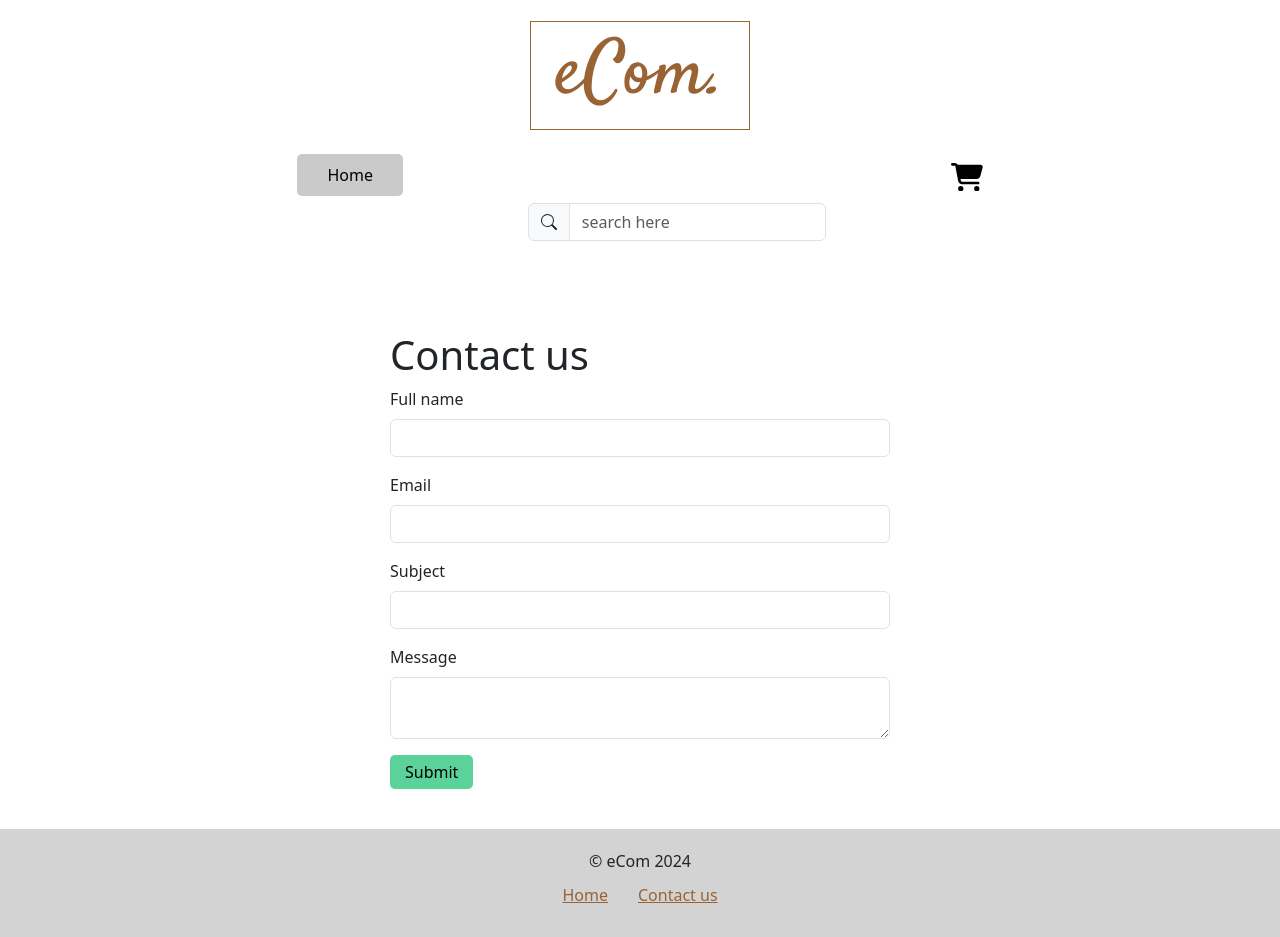
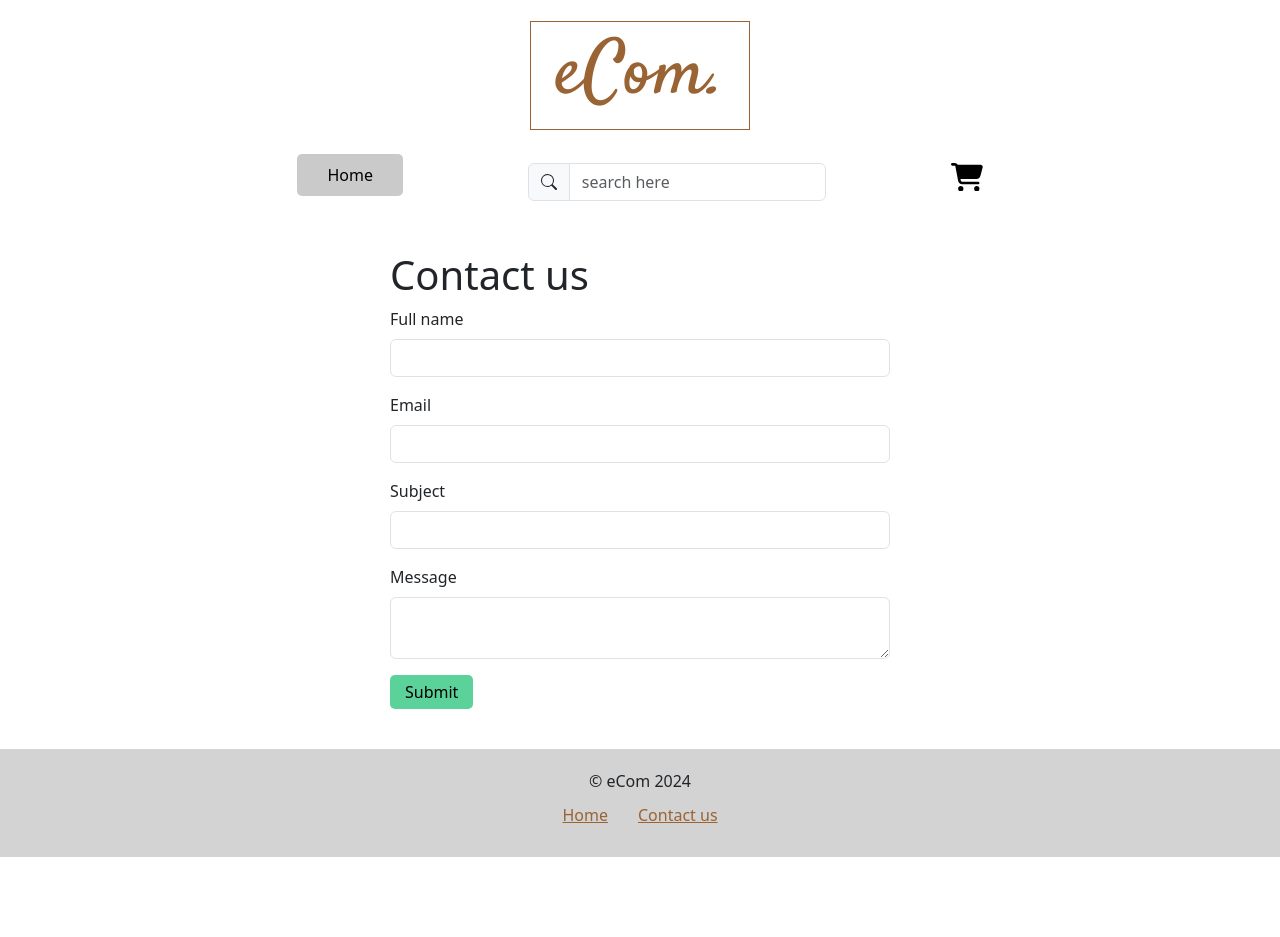
Before and after one commit to AbiyuTashoma/js-frameworks-ca, a React (Create React App) app: page /contact in a window 1280 px wide. After the commit the page ends 857 px from the top, so only its background shows below. Built offline with nearby package versions, Linux system fonts and the light colour scheme; a web font is replaced by a local one.

Commit message:
fixed search bar margin issue

```diff
--- a/src/components/jsx/pages/contact.jsx
+++ b/src/components/jsx/pages/contact.jsx
@@ -39,7 +39,7 @@ function Contact () {
 
   return (
     <div>
-        <form onSubmit={handleSubmit(onSubmit)} className='form'>
+        <form onSubmit={handleSubmit(onSubmit)} className='contact-form'>
             <h1>Contact us</h1>
             <div>
                 <label htmlFor="fullName" className='form-label'>Full name</label>
--- a/src/components/styles/components/contact.scss
+++ b/src/components/styles/components/contact.scss
@@ -1,4 +1,4 @@
-form {
+.contact-form {
     max-width: 500px;
     margin: 40px auto;
 }
```
